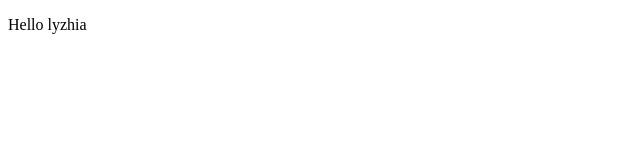
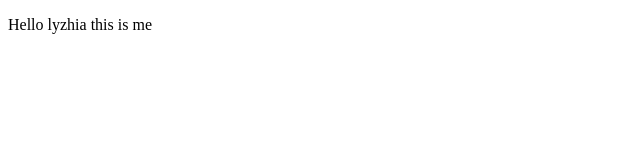
Before and after one commit to lyzhiaa/test, a plain HTML site: page index.html in a window 1280 px wide. Shown: the full height of the page, 0-640 px from the left. Drawn offline with Linux system fonts and the light colour scheme.

Commit message:
commit by lyzhia

```diff
--- a/index.html
+++ b/index.html
@@ -6,6 +6,6 @@
     <title>Document</title>
   </head>
   <body>
-    <p>Hello lyzhia</p>
+    <p>Hello lyzhia this is me</p>
   </body>
 </html>
```
